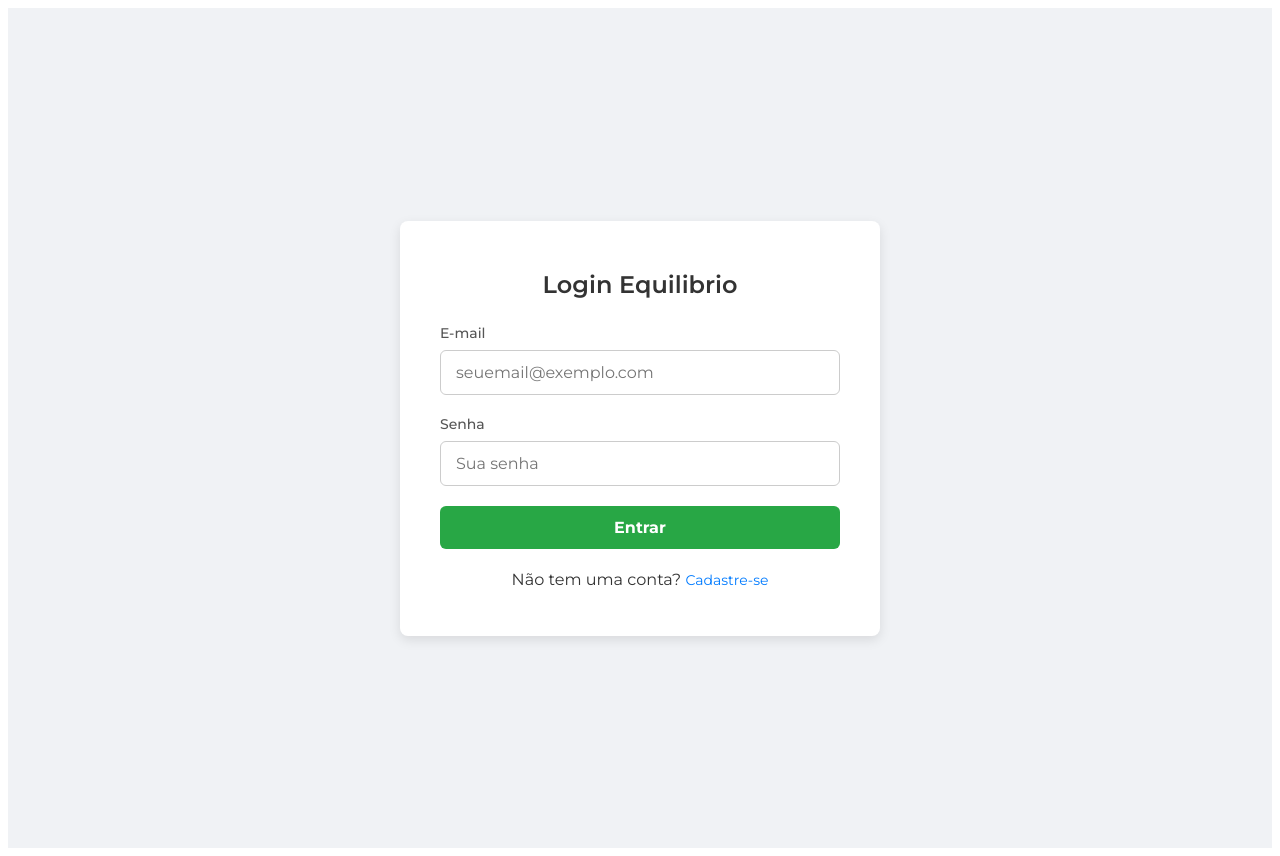
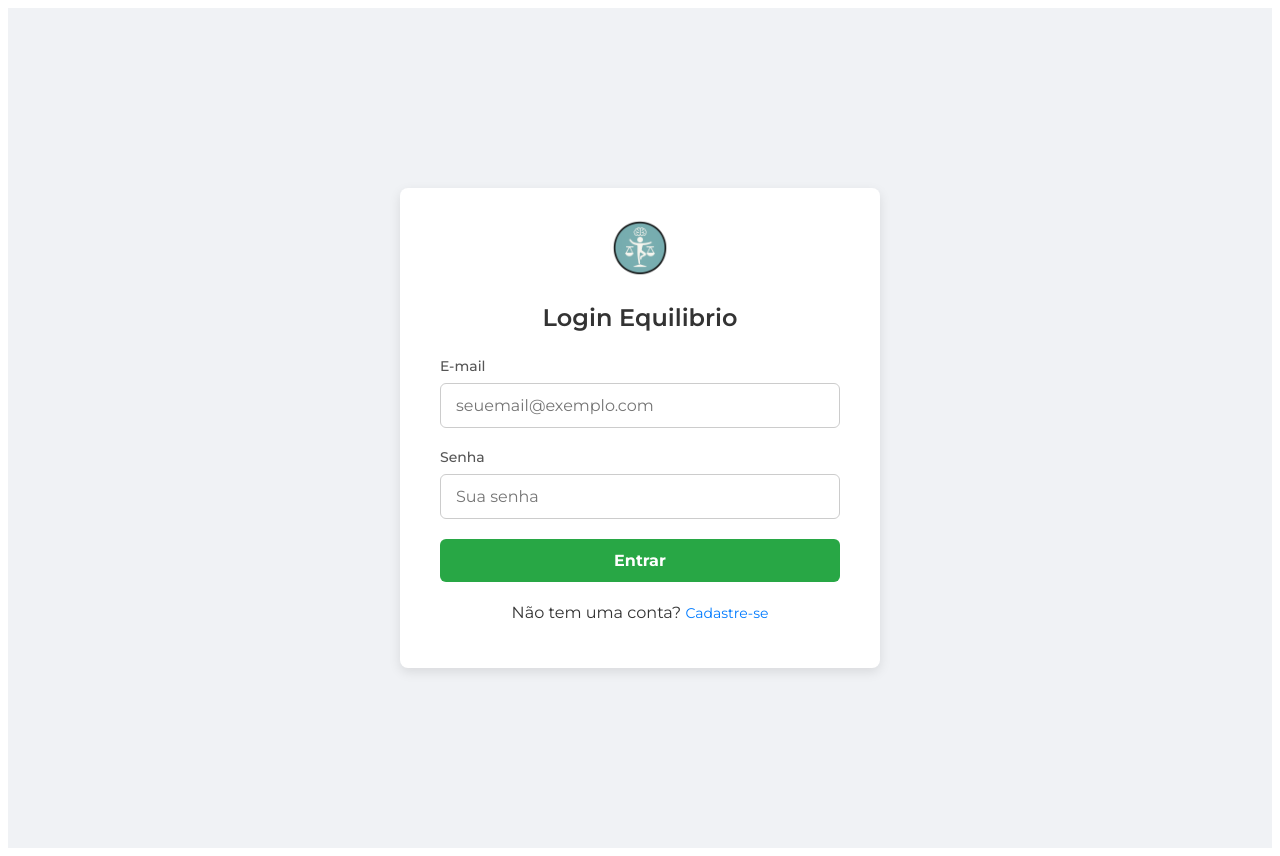
Before and after one commit to ThaigoDev/equilibrio-app-front, a React (Vite) app: page /login in a window 1280 px wide. Built offline with nearby package versions, Linux system fonts and the light colour scheme.

Commit message:
Foi adicionado a logo Do Equilibrio no menu Login

```diff
--- a/src/pages/Login.module.css
+++ b/src/pages/Login.module.css
@@ -17,6 +17,14 @@
   width: 100%;
   max-width: 400px;
   text-align: center;
+}
+
+.logo {
+  width: 60px;
+  height: 60px;
+  object-fit:cover;
+  border-radius: 50%;
+  margin-bottom: 1px;
 }
 
 .title {
--- a/src/pages/tela_login.jsx
+++ b/src/pages/tela_login.jsx
@@ -1,7 +1,6 @@
 import React, { useState } from 'react';
 import styles from './Login.module.css';
-
-// 1. Adicione onLoginSuccess como uma prop aqui
+import Logo from '../images/create a circular image of the same image to fit into the circle as a PNG.png'; // Ajuste o caminho conforme necessário
 const Login = ({ onLoginSuccess }) => {
   const [email, setEmail] = useState('');
   const [password, setPassword] = useState('');
@@ -66,6 +65,7 @@ const Login = ({ onLoginSuccess }) => {
   return (
     <div className={styles.loginContainer}>
       <div className={styles.loginBox}>
+        <img src={Logo} alt ="Logo Equilibrio" className={styles.logo}/>
         <h2 className={styles.title}>Login Equilibrio</h2>
         <form onSubmit={handleLoginSubmit} noValidate>
           <div className={styles.inputGroup}>
```
